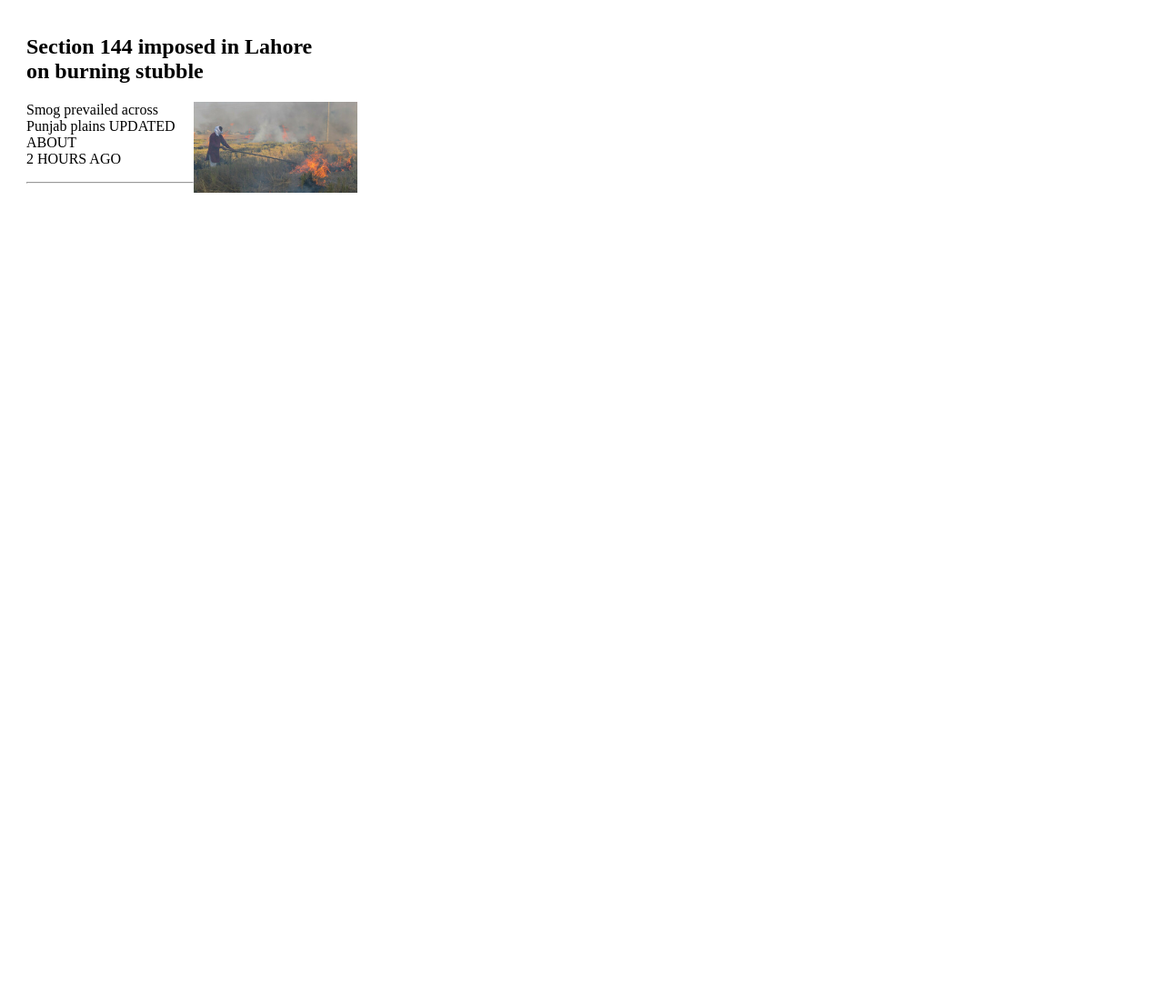
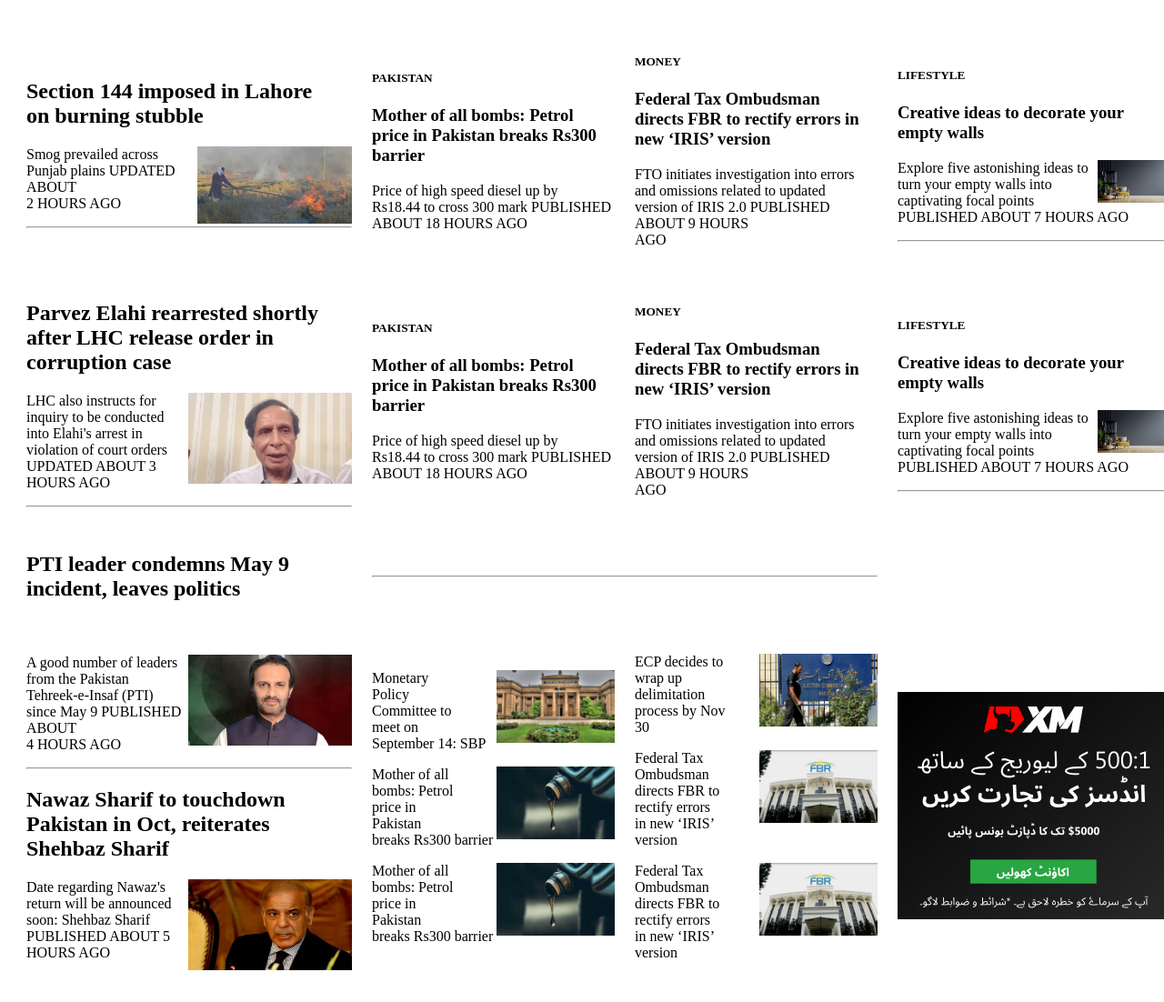
Before and after one commit to zeeshanaslam342/html-assignment-no-08_samma-news_landing-page, a plain HTML site: page index.html in a window 1280 px wide. Shown: the part 966-2068 px from the top of the page at 91% size. Before the commit the page ends 1207 px from the top, so only its background shows below. Drawn offline with Linux system fonts and the light colour scheme.

Commit message:
add more news in main news section

```diff
--- a/index.html
+++ b/index.html
@@ -85,22 +85,99 @@
                         <p><img src="./img/imf-bills-installments.png" alt="" width="180" height="100" align="right">
                             Sources say relief plan for consumers of 400 units of electricity being prepared PUBLISHED
                             ABOUT 2 HOURS AGO</p>
-                            <hr>
+                        <hr>
                     </td>
                     <td>
                         <h5>HEALTH</h5>
                         <h3>Sip smart: How water can transform <br> your health</h3>
-                        <p><img src="./img/water.gif" alt="" width="80" align="right">Quench your way to better <br> health: The science of hydration <br> PUBLISHED ABOUT 9 HOURS AGO</p>
+                        <p><img src="./img/water.gif" alt="" width="80" align="right">Quench your way to better <br>
+                            health: The science of hydration <br> PUBLISHED ABOUT 9 HOURS AGO</p>
+                        <hr>
+                    </td>
+                </tr>
+            </table>
+            <table width="1300" cellspacing="20">
+                <tr>
+                    <td width="30%">
+                        <h1>Section 144 imposed in Lahore <br> on burning stubble</h1>
+                        <p><img src="./img/lahore-burning.jpg" alt="" width="170" height="85" align="right">Smog
+                            prevailed across <br> Punjab plains UPDATED ABOUT <br> 2 HOURS AGO</p>
+                        <hr>
+                    </td>
+                    <td width="20">
+                        <h5>PAKISTAN</h5>
+                        <h3>Mother of all bombs: Petrol <br> price in Pakistan breaks Rs300 <br> barrier</h3>
+                        <p>Price of high speed diesel up by <br> Rs18.44 to cross 300 mark PUBLISHED <br> ABOUT 18 HOURS
+                            AGO</p>
+                    </td>
+                    <td width="20">
+                        <h5>MONEY</h5>
+                        <h3>Federal Tax Ombudsman <br> directs FBR to rectify errors in <br> new ‘IRIS’ version</h3>
+                        <p>FTO initiates investigation into errors <br> and omissions related to updated <br> version of IRIS 2.0
+                            PUBLISHED ABOUT 9 HOURS <br> AGO</p>
+                    </td>
+                    <td width="25%">
+                        <h5>LIFESTYLE</h5>
+                        <h3>Creative ideas to decorate your <br> empty walls</h3>
+                        <p><img src="./img/creative-ideas-decorate.png" alt="" width="80" align="right">Explore five astonishing ideas to <br> turn your empty walls into <br> captivating focal points <br> PUBLISHED ABOUT 7 HOURS AGO</p>
+                        <hr>
+                    </td>
+                </tr>
+                <tr>
+                    <td width="30%">
+                        <h1>Parvez Elahi rearrested shortly <br> after LHC release order in <br> corruption case</h1>
+                        <p><img src="./img/pervaiz-elahi.png" alt="" width="180" height="100" align="right">LHC also instructs for <br> inquiry to be conducted <br> into Elahi's arrest in <br> violation of court orders <br> UPDATED ABOUT 3 HOURS AGO</p>
+                        <hr>
+                    </td>
+                    <td width="20">
+                        <h5>PAKISTAN</h5>
+                        <h3>Mother of all bombs: Petrol <br> price in Pakistan breaks Rs300 <br> barrier</h3>
+                        <p>Price of high speed diesel up by <br> Rs18.44 to cross 300 mark PUBLISHED <br> ABOUT 18 HOURS
+                            AGO</p>
+                    </td>
+                    <td width="20">
+                        <h5>MONEY</h5>
+                        <h3>Federal Tax Ombudsman <br> directs FBR to rectify errors in <br> new ‘IRIS’ version</h3>
+                        <p>FTO initiates investigation into errors <br> and omissions related to updated <br> version of IRIS 2.0
+                            PUBLISHED ABOUT 9 HOURS <br> AGO</p>
+                    </td>
+                    <td width="25%">
+                        <h5>LIFESTYLE</h5>
+                        <h3>Creative ideas to decorate your <br> empty walls</h3>
+                        <p><img src="./img/creative-ideas-decorate.png" alt="" width="80" align="right">Explore five astonishing ideas to <br> turn your empty walls into <br> captivating focal points <br> PUBLISHED ABOUT 7 HOURS AGO</p>
                         <hr>
                     </td>
                 </tr>
                 <tr>
                     <td>
-                        <h1>Section 144 imposed in Lahore <br> on burning stubble</h1>
-                        <p><img src="./img/lahore-burning.jpg" alt="" width="180" height="100" align="right">Smog prevailed across <br> Punjab plains UPDATED ABOUT <br> 2 HOURS AGO</p>
+                        <h1>PTI leader condemns May 9 <br> incident, leaves politics</h1>
+                    </td>
+                    <td colspan="2">
                         <hr>
                     </td>
                 </tr>
+                <tr>
+                    <td>
+                        <p><img src="./img/pti-leader.png" alt="" width="180" height="100" align="right">A good number of leaders <br> from the Pakistan <br> Tehreek-e-Insaf (PTI) <br> since May 9 PUBLISHED ABOUT <br> 4 HOURS AGO</p>
+                        <hr>
+                        <h1>Nawaz Sharif to touchdown <br> Pakistan in Oct, reiterates <br> Shehbaz Sharif</h1>
+                        <p><img src="./img/chaery-blosam.jpg" alt="" width="180" height="100" align="right">Date regarding Nawaz's <br> return will be announced <br> soon: Shehbaz Sharif <br> PUBLISHED ABOUT 5 HOURS AGO</p>
+                    </td>
+                    <td>
+                        <p><img src="./img/monetery.png" alt="" width="130" height="80" align="right">Monetary <br> Policy <br> Committee to <br> meet on <br> September 14: SBP</p>
+                        <p><img src="./img/petrol-price.jpg" alt="" width="130" height="80" align="right">Mother of all <br> bombs: Petrol <br> price in <br> Pakistan <br> breaks Rs300 barrier</p>
+                        <p><img src="./img/petrol-price.jpg" alt="" width="130" height="80" align="right">Mother of all <br> bombs: Petrol <br> price in <br> Pakistan <br> breaks Rs300 barrier</p>
+                    </td>
+                    <td>
+                        <p><img src="./img/ecp.png" alt="" width="130" height="80" align="right">ECP decides to <br> wrap up <br> delimitation <br> process by Nov <br> 30</p>
+                        <p><img src="./img/fbr.png" alt="" width="130" height="80" align="right">Federal Tax <br> Ombudsman <br> directs FBR to <br> rectify errors <br> in new ‘IRIS’ version</p>
+                        <p><img src="./img/fbr.png" alt="" width="130" height="80" align="right">Federal Tax <br> Ombudsman <br> directs FBR to <br> rectify errors <br> in new ‘IRIS’ version</p>
+                    </td>
+                    <td rowspan="">
+                        <img src="./img/add-img.jpeg" alt="">
+                    </td>
+                </tr>
+
             </table>
         </center>
     </section>
```
Also changed, not shown: img/chaery-blosam.jpg (added), img/creative-ideas-decorate.png (added), img/ecp.png (added), img/fbr.png (added), img/monetery.png (added), img/pervaiz-elahi.png (added), img/petrol-price.jpg (added), img/pti-leader.png (added).
